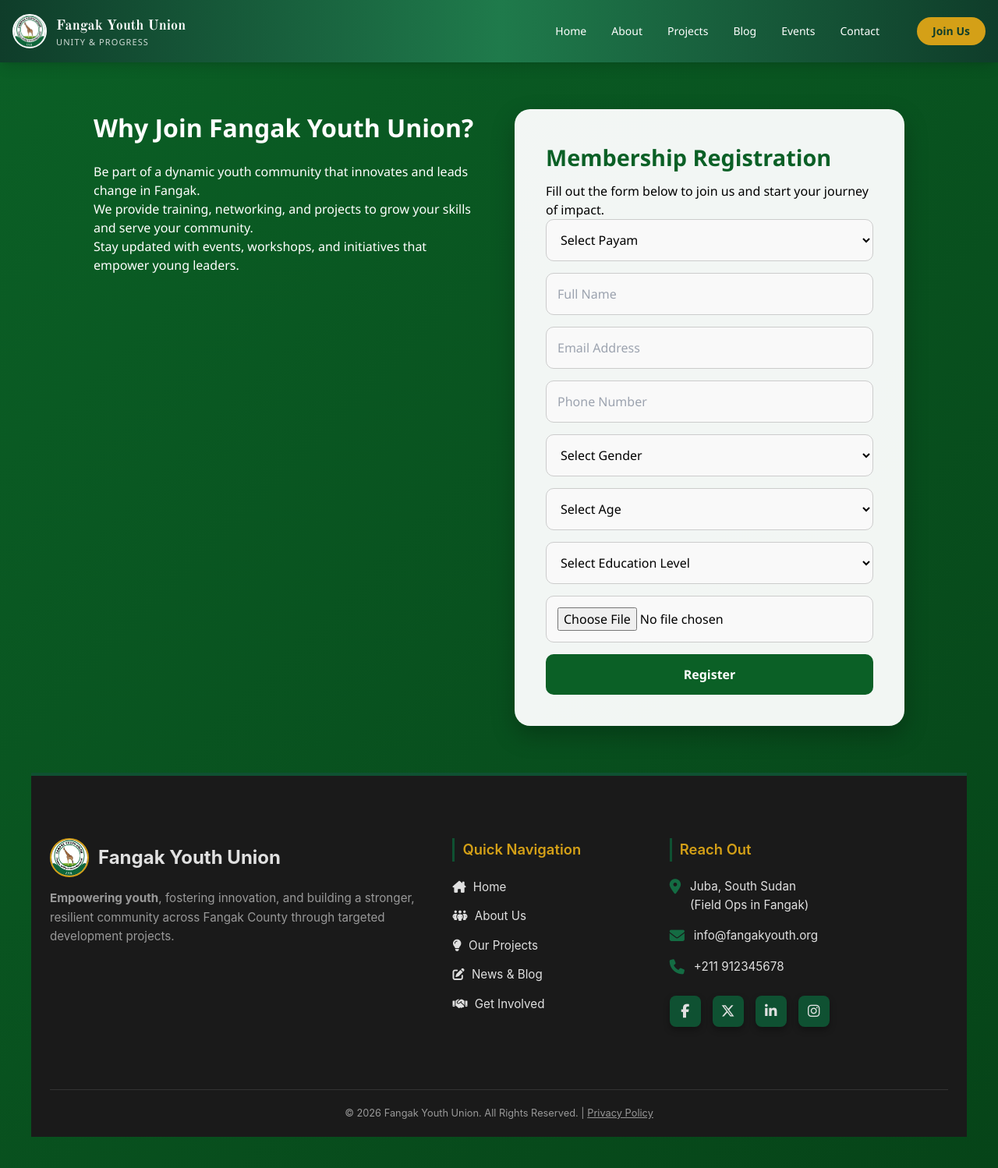
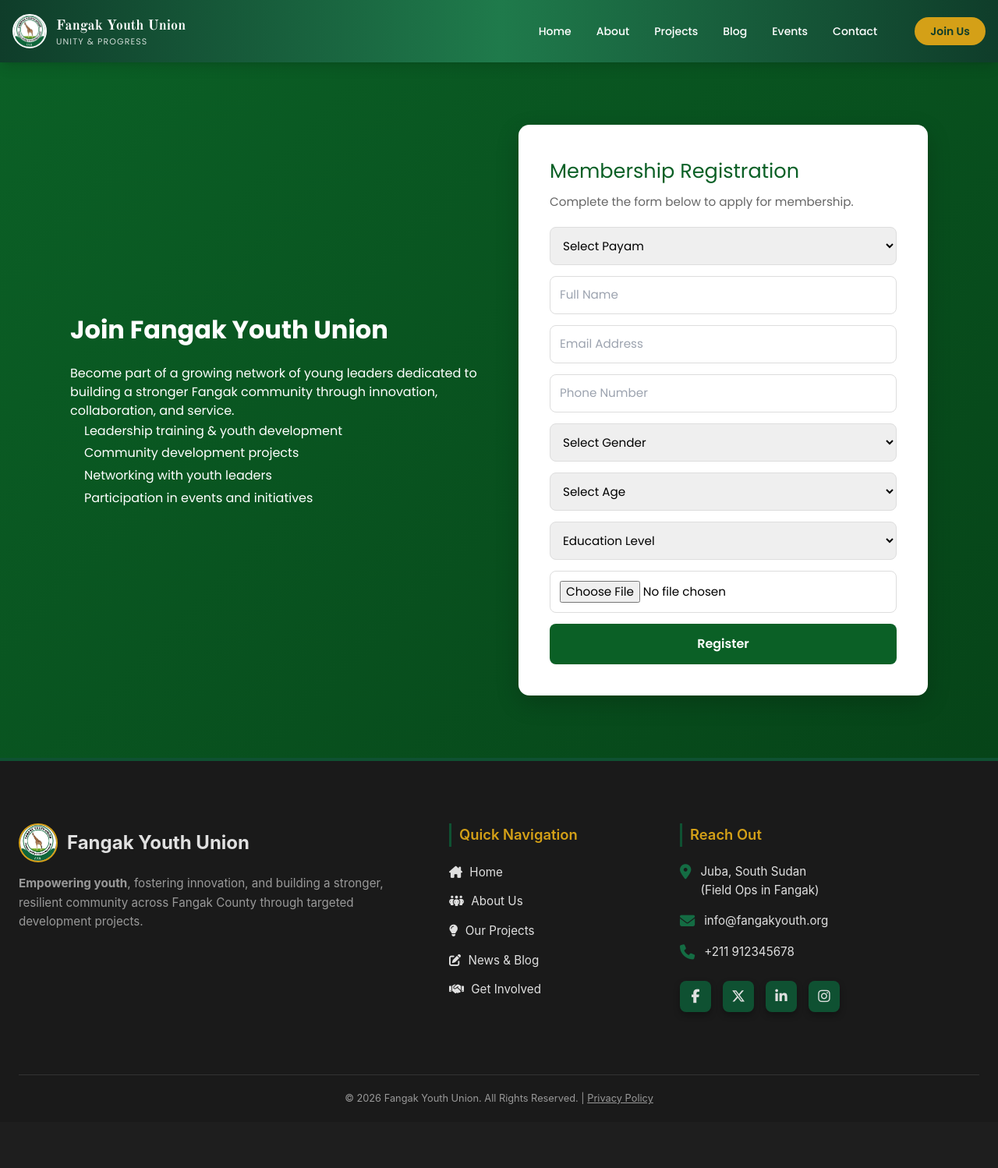
Before and after one commit to Hon-Tap/FangakYouthUnion, a PHP site: page /FangakYouthUnion/register.php in a window 1280 px wide. Shown: the whole page at 78% size. After the commit the page ends 1416 px from the top, so only its background shows below. Run offline with PHP 8.4, Linux system fonts and the light colour scheme; some libraries are stand-ins or nearby versions.

Commit message:
Fix resgister form and admin dashboard

```diff
--- a/public/register.php
+++ b/public/register.php
@@ -6,155 +6,184 @@ include_once __DIR__ . "/../app/views/layouts/header.php";
 <script src="https://cdn.jsdelivr.net/npm/sweetalert2@11"></script>
 
 <style>
-/* ===== GENERAL STYLES ===== */
-body {
-    font-family: 'Segoe UI', sans-serif;
-    background: linear-gradient(135deg, #0b6026, #064418);
-    margin: 0;
-    padding: 40px;
-    scroll-behavior: smooth;
-    position: relative;
+
+/* PAGE WRAPPER */
+.register-section{
+    padding:80px 20px;
+    background:linear-gradient(135deg,#0b6026,#064418);
 }
 
-/* ===== PAGE LAYOUT ===== */
-.register-container {
-    display: flex;
-    flex-wrap: wrap;
-    justify-content: center;
-    align-items: stretch;
-    min-height: 100vh;
-    padding: 60px 20px;
-    gap: 40px;
-    position: relative;
-    z-index: 1;
+/* CENTERED CONTAINER (same width feel as other pages) */
+.register-wrapper{
+    max-width:1100px;
+    margin:auto;
+    display:grid;
+    grid-template-columns:1fr 1fr;
+    gap:50px;
+    align-items:center;
 }
 
-/* ===== INFO SECTION ===== */
-.register-info {
-    flex: 1 1 350px;
-    max-width: 500px;
-    color: #fff;
-    text-align: left;
+/* LEFT INFO PANEL */
+.register-info{
+    color:white;
 }
 
-.register-info h2 {
-    font-size: 2rem;
-    font-weight: 800;
-    margin-bottom: 20px;
+.register-info h2{
+    font-size:2rem;
+    font-weight:700;
+    margin-bottom:20px;
 }
 
-/* ===== FORM CARD ===== */
-.register-card {
-    flex: 1 1 350px;
-    max-width: 500px;
-    background: rgba(255,255,255,0.95);
-    border-radius: 20px;
-    padding: 40px;
-    box-shadow: 0 12px 30px rgba(0,0,0,0.25);
+.register-info ul{
+    padding-left:18px;
+    line-height:1.8;
 }
 
-.register-card h2 {
-    font-size: 1.8rem;
-    font-weight: 800;
-    color: #0b6026;
-    margin-bottom: 10px;
+/* FORM CARD */
+.register-card{
+    background:white;
+    padding:40px;
+    border-radius:14px;
+    box-shadow:0 10px 30px rgba(0,0,0,.2);
 }
 
-/* ===== FORM FIELDS ===== */
-form {
-    display: flex;
-    flex-direction: column;
-    gap: 15px;
+.register-card h2{
+    font-size:1.6rem;
+    color:#0b6026;
+    margin-bottom:10px;
 }
 
-input, select {
-    padding: 14px;
-    border-radius: 10px;
-    border: 1px solid #ccc;
-    outline: none;
-    font-size: 1rem;
-    width: 100%;
-    background: #f9f9f9;
-    transition: border 0.3s ease, background 0.3s ease;
+.register-card p{
+    font-size:.95rem;
+    margin-bottom:20px;
+    color:#666;
 }
 
-input:focus, select:focus {
-    border-color: #0b6026;
-    background: #fff;
+/* FORM */
+.register-form{
+    display:grid;
+    gap:14px;
 }
 
-/* ===== BUTTON ===== */
-button {
-    padding: 14px;
-    border: none;
-    border-radius: 10px;
-    background: #0b6026;
-    color: white;
-    font-weight: bold;
-    cursor: pointer;
-    transition: background 0.3s ease, transform 0.2s ease;
-}
-button:hover { background: #064418; transform: translateY(-2px); }
-
-/* ===== PROGRESS BAR ===== */
-.progress-bar {
-    width: 100%;
-    height: 6px;
-    border-radius: 5px;
-    background: #eee;
-    overflow: hidden;
-    margin-top: 10px;
-    display: none;
-}
-.progress-bar-inner {
-    width: 0%;
-    height: 100%;
-    background: linear-gradient(90deg,#107e36,#0b6026);
-    transition: width 0.3s ease;
+.register-form input,
+.register-form select{
+    padding:12px;
+    border-radius:8px;
+    border:1px solid #ddd;
+    font-size:.95rem;
+    width:100%;
 }
 
+.register-form input:focus,
+.register-form select:focus{
+    border-color:#0b6026;
+    outline:none;
+}
+
+/* BUTTON */
+.register-form button{
+    padding:14px;
+    background:#0b6026;
+    color:white;
+    border:none;
+    border-radius:8px;
+    font-weight:600;
+    cursor:pointer;
+}
+
+.register-form button:hover{
+    background:#064418;
+}
+
+/* PROGRESS BAR */
+.progress-bar{
+    height:6px;
+    background:#eee;
+    border-radius:10px;
+    overflow:hidden;
+    display:none;
+}
+
+.progress-inner{
+    height:100%;
+    width:0%;
+    background:#0b6026;
+}
+
+/* MOBILE */
 @media(max-width:900px){
-    .register-container { flex-direction: column; align-items:center; padding-bottom:80px; }
-    .register-info, .register-card{max-width:100%; width:100%; padding:20px;}
+
+.register-wrapper{
+    grid-template-columns:1fr;
 }
+
+.register-card{
+    padding:25px;
+}
+
+.register-section{
+    padding:60px 15px;
+}
+
+}
+
 </style>
 
-<section class="register-container">
 
+<section class="register-section">
+
+<div class="register-wrapper">
+
+<!-- LEFT INFO -->
 <div class="register-info">
-        <h2>Why Join Fangak Youth Union?</h2>
+
+<h2>Join Fangak Youth Union</h2>
+
+<p>
+Become part of a growing network of young leaders dedicated to building
+a stronger Fangak community through innovation, collaboration, and service.
+</p>
+
 <ul>
-            <li>Be part of a dynamic youth community that innovates and leads change in Fangak.</li>
-            <li>We provide training, networking, and projects to grow your skills and serve your community.</li>
-            <li>Stay updated with events, workshops, and initiatives that empower young leaders.</li>
+<li>Leadership training & youth development</li>
+<li>Community development projects</li>
+<li>Networking with youth leaders</li>
+<li>Participation in events and initiatives</li>
 </ul>
+
 </div>
 
+
+<!-- FORM -->
 <div class="register-card">
+
 <h2>Membership Registration</h2>
-        <p>Fill out the form below to join us and start your journey of impact.</p>
+<p>Complete the form below to apply for membership.</p>
 
-        <form id="registerForm" method="POST" enctype="multipart/form-data">
+<form id="registerForm" class="register-form" method="POST" enctype="multipart/form-data">
+
 <select name="payam" required>
 <option value="">Select Payam</option>
-                <option value="Pulita">Pulita</option>
-                <option value="Paguir">Paguir</option>
-                <option value="Manajang">Manajang</option>
-                <option value="Barbouy">Barbouy</option>
-                <option value="Mareng">Mareng</option>
-                <option value="Toch">Toch</option>
-                <option value="New Fangak">New Fangak</option>
-                <option value="Old Fangak">Old Fangak</option>
+<option>Pulita</option>
+<option>Paguir</option>
+<option>Manajang</option>
+<option>Barbouy</option>
+<option>Mareng</option>
+<option>Toch</option>
+<option>New Fangak</option>
+<option>Old Fangak</option>
 </select>
 
 <input type="text" name="full_name" placeholder="Full Name" required>
+
 <input type="email" name="email" placeholder="Email Address" required>
+
 <input type="text" name="phone" placeholder="Phone Number" required>
 
 <select name="gender" required>
 <option value="">Select Gender</option>
-                <option value="Male">Male</option>
-                <option value="Female">Female</option>
+<option>Male</option>
+<option>Female</option>
 </select>
 
 <select name="age" required>
@@ -165,111 +194,124 @@ button:hover { background: #064418; transform: translateY(-2px); }
 </select>
 
 <select name="education_level" id="education_level" required>
-                <option value="">Select Education Level</option>
-                <option value="Primary">Primary</option>
-                <option value="Secondary">Secondary</option>
-                <option value="Undergraduate">Undergraduate</option>
-                <option value="Graduate">Graduate</option>
-                <option value="Others">Others</option>
+<option value="">Education Level</option>
+<option>Primary</option>
+<option>Secondary</option>
+<option>Undergraduate</option>
+<option>Graduate</option>
+<option>Others</option>
 </select>
 
 <div id="educationExtras" style="display:none;">
-                <input type="text" name="course" id="course" placeholder="Course (if applicable)">
-                <input type="text" name="year_or_done" id="year_or_done" placeholder="Year / Completed (if applicable)">
+<input type="text" name="course" placeholder="Course">
+<input type="text" name="year_or_done" placeholder="Year / Completed">
 </div>
 
 <div id="secondaryExtras" style="display:none;">
-                <select name="course" id="secondaryStream">
-                    <option value="">Select Stream</option>
-                    <option value="Science">Science</option>
-                    <option value="Arts">Arts</option>
+<select name="course">
+<option value="">Stream</option>
+<option>Science</option>
+<option>Arts</option>
 </select>
 </div>
 
 <input type="file" name="photo" accept="image/*" required>
 
 <button type="submit">Register</button>
-            <div class="progress-bar"><div class="progress-bar-inner"></div></div>
-        </form>
+
+<div class="progress-bar">
+<div class="progress-inner"></div>
 </div>
 
+</form>
+
+</div>
+
+</div>
 </section>
 
+
 <script>
-// ===== EDUCATION FIELD DYNAMICS =====
-const eduSelect = document.getElementById('education_level');
-const eduExtras = document.getElementById('educationExtras');
-const secExtras = document.getElementById('secondaryExtras');
 
-eduSelect.addEventListener('change', () => {
-  const val = eduSelect.value;
-  eduExtras.style.display = 'none';
-  secExtras.style.display = 'none';
+const eduSelect=document.getElementById('education_level');
+const eduExtras=document.getElementById('educationExtras');
+const secExtras=document.getElementById('secondaryExtras');
 
-  if (val === 'Undergraduate' || val === 'Graduate') {
-    eduExtras.style.display = 'block';
-  } else if (val === 'Secondary') {
-    secExtras.style.display = 'block';
+eduSelect.addEventListener('change',()=>{
+let val=eduSelect.value;
+
+eduExtras.style.display='none';
+secExtras.style.display='none';
+
+if(val==='Undergraduate'||val==='Graduate'){
+eduExtras.style.display='block';
 }
+
+if(val==='Secondary'){
+secExtras.style.display='block';
+}
+
 });
 
-// ===== FORM SUBMISSION =====
-const registerForm = document.getElementById('registerForm');
-const progressBar = registerForm.querySelector('.progress-bar');
-const progressInner = registerForm.querySelector('.progress-bar-inner');
+const form=document.getElementById('registerForm');
+const progressBar=document.querySelector('.progress-bar');
+const progressInner=document.querySelector('.progress-inner');
 
-registerForm.addEventListener('submit', async e => {
+form.addEventListener('submit',async e=>{
+
 e.preventDefault();
 
-  progressBar.style.display = 'block';
-  progressInner.style.width = '0%';
-  let progress = 0;
-  const interval = setInterval(() => {
-    if (progress < 90) {
-      progress += Math.random() * 10;
-      progressInner.style.width = progress + '%';
+progressBar.style.display='block';
+progressInner.style.width='10%';
+
+let data=new FormData(form);
+
+try{
+
+const res=await fetch('register_submit.php',{method:'POST',body:data});
+const result=await res.json();
+
+progressInner.style.width='100%';
+
+if(result.success){
+
+Swal.fire({
+icon:'success',
+title:'Registration Successful',
+text:'Your membership request has been submitted.',
+confirmButtonColor:'#0b6026'
+});
+
+form.reset();
+
+}else{
+
+Swal.fire({
+icon:'error',
+title:'Error',
+text:result.message || 'Something went wrong',
+confirmButtonColor:'#0b6026'
+});
+
 }
-  }, 200);
 
-  const formData = new FormData(registerForm);
+setTimeout(()=>progressBar.style.display='none',600);
 
-  try {
-    const res = await fetch('register_submit.php', { method: 'POST', body: formData });
-    const data = await res.json();
+}catch(err){
 
-    clearInterval(interval);
-    progressInner.style.width = '100%';
-    setTimeout(() => (progressBar.style.display = 'none'), 500);
+progressBar.style.display='none';
 
-    if (data.success) {
 Swal.fire({
-        icon: 'success',
-        title: 'Welcome to FYU!',
-        text: 'Your registration was successful. Please wait for admin approval.',
-        showConfirmButton: true,
-        confirmButtonColor: '#0b6026'
+icon:'error',
+title:'Connection Error',
+text:'Please try again later',
+confirmButtonColor:'#0b6026'
 });
-      registerForm.reset();
-    } else {
-      Swal.fire({
-        icon: 'error',
-        title: 'Oops...',
-        text: data.message || 'Something went wrong. Please try again.',
-        confirmButtonColor: '#0b6026'
+
+}
+
 });
-    }
-  } catch (err) {
-    clearInterval(interval);
-    progressBar.style.display = 'none';
-    Swal.fire({
-      icon: 'error',
-      title: 'Connection Error',
-      text: 'Unable to connect. Please try again later.',
-      confirmButtonColor: '#0b6026'
-    });
-    console.error(err);
-  }
-});
+
 </script>
 
 <?php include_once __DIR__ . "/../app/views/layouts/footer.php"; ?>
```
Also changed, not shown: app/config/db.php (+22 -36 lines). Lines whose indentation alone changed are shown as unchanged.
